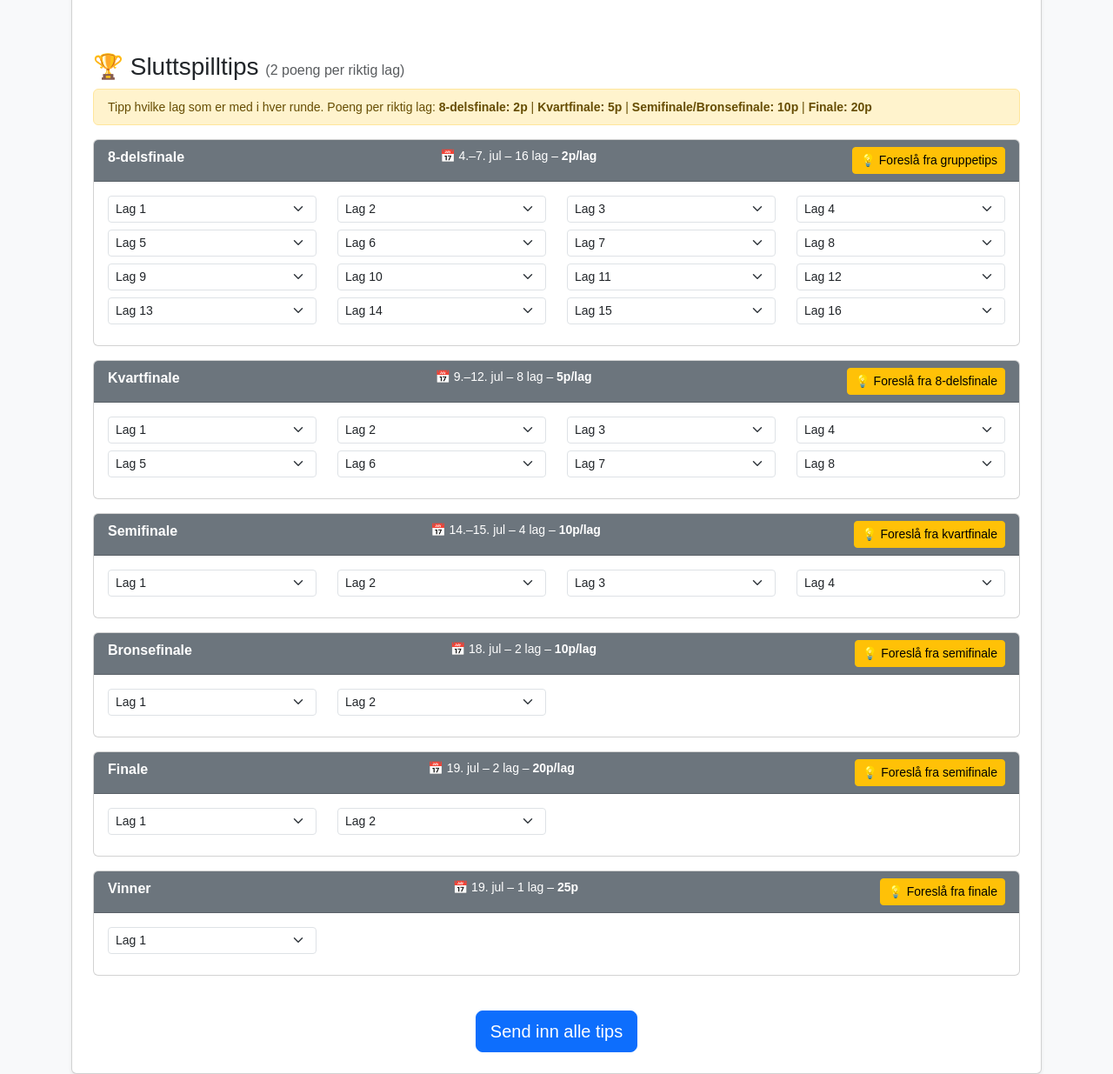
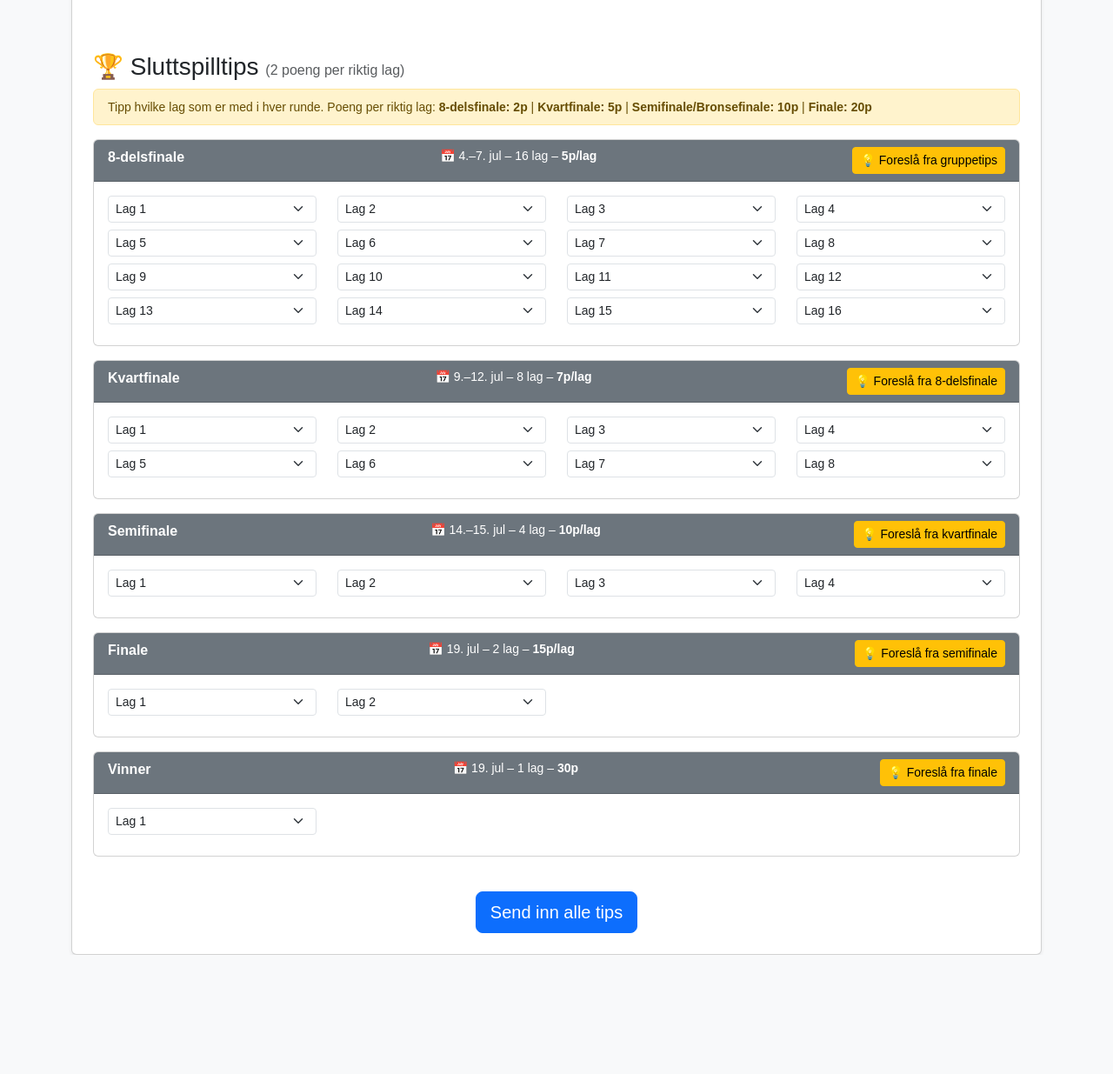
Before and after one commit to magnekofoed01/vmtipping2026, a Flask app: page / in a window 1280 px wide. Shown: the part 3553-4788 px from the top of the page at 87% size. After the commit the page ends 4651 px from the top, so only its background shows below. Run offline with Flask 3, Linux system fonts and the light colour scheme; some libraries are stand-ins or nearby versions.

Commit message:
Fjernet bronsefinale, oppdatert poengberegning og sluttspillfaser

```diff
--- a/app.py
+++ b/app.py
@@ -293,7 +293,7 @@ def index():
                 if lag:
                     c.execute('INSERT INTO gruppetips (navn, telefon, epost, gruppe, lag, plassering) VALUES (?, ?, ?, ?, ?, ?)',
                               (navn, telefon, epost, gruppe_navn, lag, plass))
-        fase_antall = {'8-delsfinale': 16, 'Kvartfinale': 8, 'Semifinale': 4, 'Bronsefinale': 2, 'Finale': 2, 'Vinner': 1}
+        fase_antall = {'8-delsfinale': 16, 'Kvartfinale': 8, 'Semifinale': 4, 'Finale': 2, 'Vinner': 1}
         for fase, antall in fase_antall.items():
             for i in range(antall):
                 lag = request.form.get(f"sluttspill_{fase}_{i}")
@@ -448,7 +448,7 @@ def resultater():
                 bortelag = kamp['bortelag'][0] if isinstance(kamp['bortelag'], tuple) else kamp['bortelag']
                 c.execute('REPLACE INTO resultater (kamp_id, hjemmelag, bortelag, mål_hjemme, mål_borte, resultat, dato) VALUES (?, ?, ?, ?, ?, ?, ?)',
                           (kamp['id'], hjemmelag, bortelag, mål_hjemme, mål_borte, resultat, kamp.get('dato')))
-        fase_antall = {'8-delsfinale': 16, 'Kvartfinale': 8, 'Semifinale': 4, 'Bronsefinale': 2, 'Finale': 2, 'Vinner': 1}
+        fase_antall = {'8-delsfinale': 16, 'Kvartfinale': 8, 'Semifinale': 4, 'Finale': 2, 'Vinner': 1}
         for fase in fase_antall:
             har_input = any(request.form.get(f"sluttspill_fasit_{fase}_{i}") for i in range(fase_antall[fase]))
             if har_input:
@@ -516,7 +516,7 @@ def poeng():
     for fase, lag in c.fetchall():
         if fase not in sluttspill_fasit: sluttspill_fasit[fase] = set()
         sluttspill_fasit[fase].add(lag)
-    fase_poeng = {'8-delsfinale': 5, 'Kvartfinale': 7, 'Semifinale': 10, 'Bronsefinale': 10, 'Finale': 15, 'Vinner': 30}
+    fase_poeng = {'8-delsfinale': 5, 'Kvartfinale': 7, 'Semifinale': 10, 'Finale': 15, 'Vinner': 30}
     c.execute('SELECT navn, telefon, epost, fase, lag FROM sluttspilltips')
     for navn, telefon, epost, fase, lag in c.fetchall():
         key = (navn, telefon, epost)
--- a/templates/index.html
+++ b/templates/index.html
@@ -236,12 +236,11 @@
             </div>
 
             {% set fase_info = [
-                ('8-delsfinale', 16, '4.–7. jul', '2p/lag'),
-                ('Kvartfinale', 8, '9.–12. jul', '5p/lag'),
+                ('8-delsfinale', 16, '4.–7. jul', '5p/lag'),
+                ('Kvartfinale', 8, '9.–12. jul', '7p/lag'),
                 ('Semifinale', 4, '14.–15. jul', '10p/lag'),
-                ('Bronsefinale', 2, '18. jul', '10p/lag'),
-                ('Finale', 2, '19. jul', '20p/lag'),
-                ('Vinner', 1, '19. jul', '25p')
+                ('Finale', 2, '19. jul', '15p/lag'),
+                ('Vinner', 1, '19. jul', '30p')
             ] %}
 
             {% for fase, antall_lag, dato, poeng_tekst in fase_info %}
@@ -258,8 +257,8 @@
                     {% if fase == 'Semifinale' %}
                     <button type="button" class="btn btn-sm btn-warning" onclick="foreslaFase('Semifinale', 'Kvartfinale', 4)">💡 Foreslå fra kvartfinale</button>
                     {% endif %}
-                    {% if fase == 'Finale' or fase == 'Bronsefinale' %}
-                    <button type="button" class="btn btn-sm btn-warning" onclick="foreslaFase('{{ fase }}', 'Semifinale', 2)">💡 Foreslå fra semifinale</button>
+                    {% if fase == 'Finale' %}
+                    <button type="button" class="btn btn-sm btn-warning" onclick="foreslaFase('Finale', 'Semifinale', 2)">💡 Foreslå fra semifinale</button>
                     {% endif %}
                     {% if fase == 'Vinner' %}
                     <button type="button" class="btn btn-sm btn-warning" onclick="foreslaFase('Vinner', 'Finale', 1)">💡 Foreslå fra finale</button>
--- a/templates/regler.html
+++ b/templates/regler.html
@@ -147,7 +147,6 @@
                         <tr><td>8-delsfinale</td><td>4.–7. jul</td><td>32 lag</td><td class="points">5p</td></tr>
                         <tr><td>Kvartfinale</td><td>9.–12. jul</td><td>8 lag</td><td class="points">7p</td></tr>
                         <tr><td>Semifinale</td><td>14.–15. jul</td><td>4 lag</td><td class="points">10p</td></tr>
-                        <tr><td>Bronsefinale</td><td>18. jul</td><td>2 lag</td><td class="points">10p</td></tr>
                         <tr class="table-warning"><td><strong>Finale</strong></td><td>19. jul</td><td>2 lag</td><td class="points">15p</td></tr>
                         <tr class="table-danger"><td><strong>🏆 VM-vinner</strong></td><td>19. jul</td><td>1 lag</td><td class="points">30p</td></tr>
                     </tbody>
```
Also changed, not shown: templates/resultater.html (+4 -5 lines).
